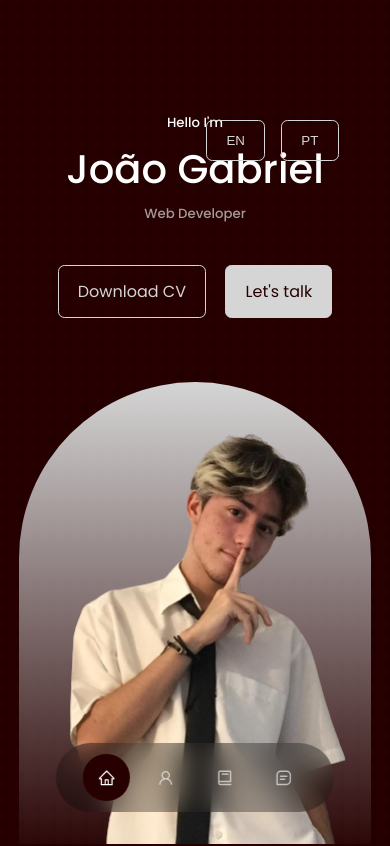
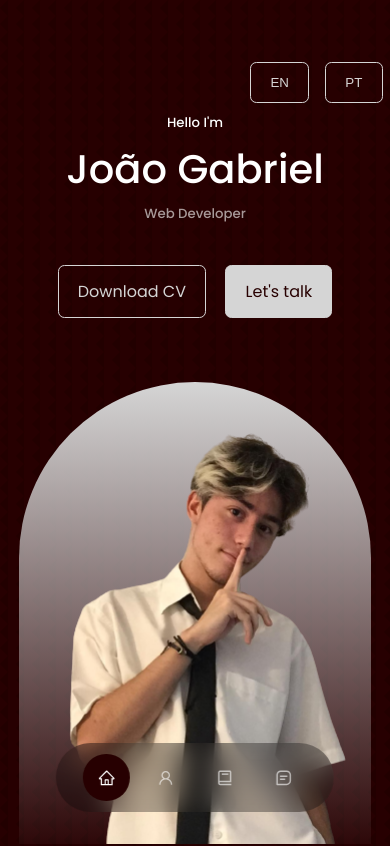
Before and after one commit to JGabriel-SL/portfolio, a React (Create React App) app: page / in a window 390 px wide. Shown: the top 846 px of the page. Built offline with nearby package versions, Linux system fonts and the light colour scheme.

Commit message:
fixing bugs

```diff
--- a/src/components/header/header.css
+++ b/src/components/header/header.css
@@ -70,7 +70,7 @@ header {
 
 .container__translate {
     position: absolute;
-    right: 1.5rem;
+    right: 0;
     top: 0.5rem;
 
     display: flex;
@@ -100,4 +100,14 @@ header {
     .header__socials, .scroll__down {
         display: none;
     }
+
+
+    .container__translate {
+        position: absolute;
+        right: -20px;
+        top: -50px;
+
+        display: flex;
+    }
+
 }
```
